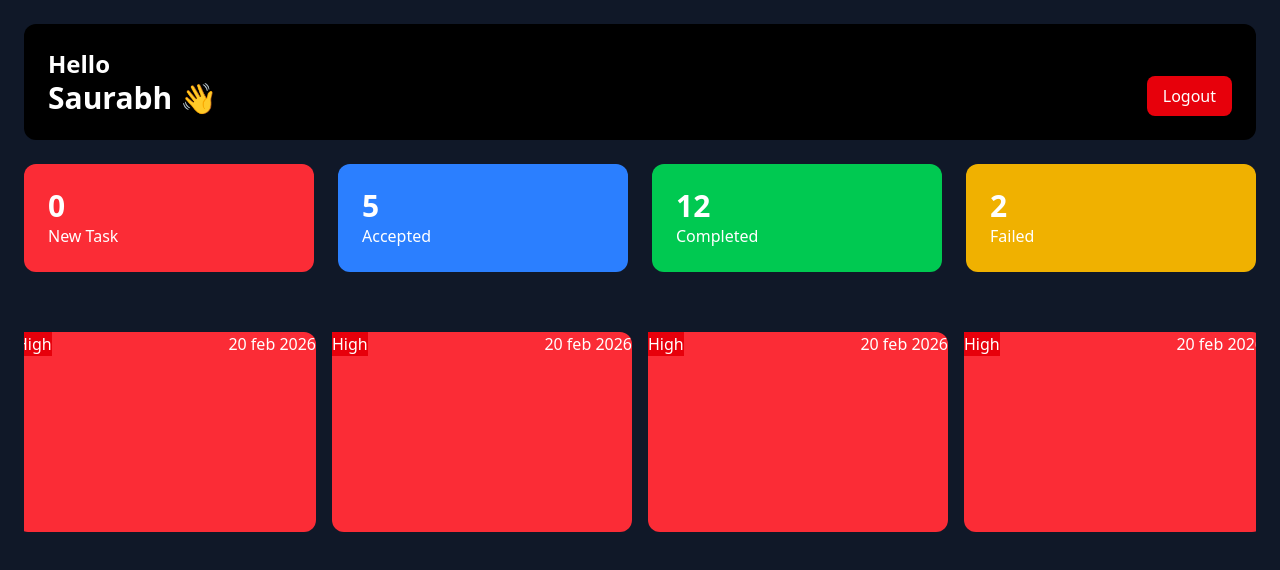
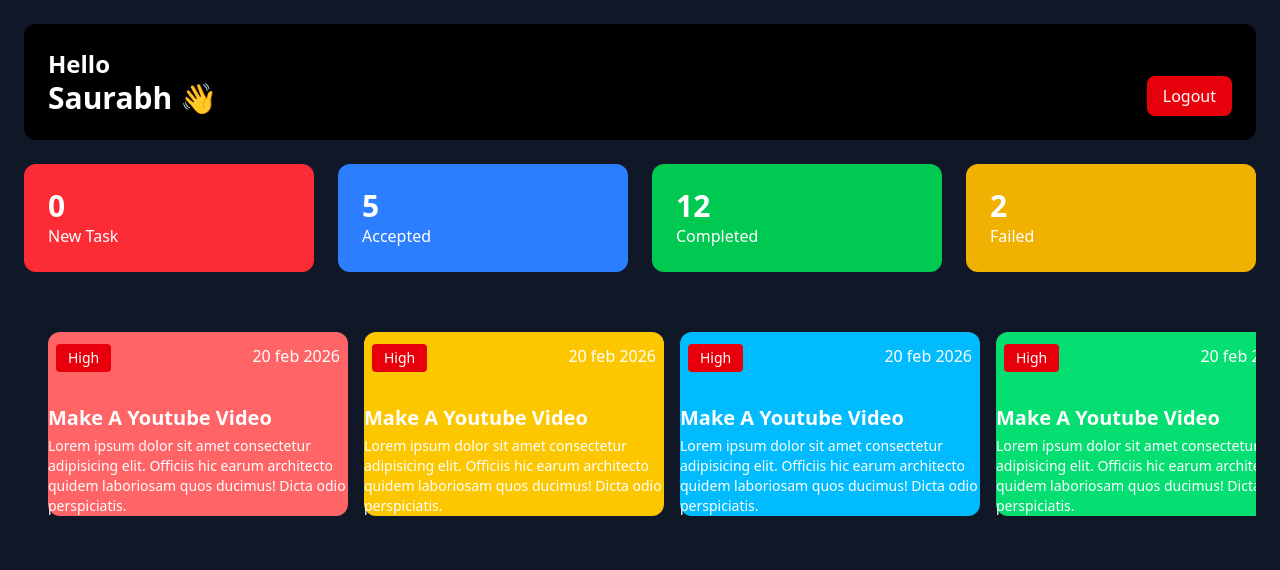
Before and after one commit to saurabhbhardwaj934/EMS, a React (Vite) app: page / in a window 1280 px wide. Shown: the top 570 px of the page. Built offline with nearby package versions, Linux system fonts and the light colour scheme.

Commit message:
TaskList Completed

```diff
--- a/src/components/TaskList/TaskList.jsx
+++ b/src/components/TaskList/TaskList.jsx
@@ -2,52 +2,61 @@ import React from 'react'
 
 const TaskList = () => {
   return (
-    <div id='tasklist' className='flex items-center justify-center overflow-x-auto h-60 py-5 gap-4 rounded-xl p-6 text-white mt-10 flex-nowrap'>
-      <div className='flex-shrink-0 h-full w-[300px] bg-red-500 rounded-xl'>
-            <div className='flex justify-between'>
-              <h3 className='bg-red-600 '>High</h3>
+    <div id='tasklist' className='flex overflow-x-auto w-full py-5 gap-4 rounded-xl p-6 text-white mt-10'>
+      <div className='flex-shrink-0 h-full w-[300px] bg-red-400 rounded-xl'>
+        <div className='flex justify-between px-2 py-3'>
+          <h3 className='bg-red-600 text-sm px-3 py-1 rounded  '>High</h3>
           <h4> 20 feb 2026 </h4>
         </div>
+        <h2 className='mt-5 text-xl font-semibold'> Make A Youtube Video </h2>
+        <p className='text-sm mt-1' >Lorem ipsum dolor sit amet consectetur adipisicing elit. Officiis hic earum architecto quidem laboriosam quos ducimus! Dicta odio perspiciatis.</p>
 
       </div>
-      <div className='flex-shrink-0 h-full w-[300px] bg-red-500 rounded-xl'>
-            <div className='flex justify-between'>
-              <h3 className='bg-red-600 '>High</h3>
+      <div className='flex-shrink-0 h-full w-[300px] bg-yellow-400 rounded-xl'>
+        <div className='flex justify-between px-2 py-3'>
+          <h3 className='bg-red-600 text-sm px-3 py-1 rounded  '>High</h3>
           <h4> 20 feb 2026 </h4>
         </div>
+        <h2 className='mt-5 text-xl font-semibold'> Make A Youtube Video </h2>
+        <p className='text-sm mt-1' >Lorem ipsum dolor sit amet consectetur adipisicing elit. Officiis hic earum architecto quidem laboriosam quos ducimus! Dicta odio perspiciatis.</p>
 
       </div>
-      <div className='flex-shrink-0 h-full w-[300px] bg-red-500 rounded-xl'>
-            <div className='flex justify-between'>
-              <h3 className='bg-red-600 '>High</h3>
+      <div className='flex-shrink-0 h-full w-[300px] bg-sky-400 rounded-xl'>
+        <div className='flex justify-between px-2 py-3'>
+          <h3 className='bg-red-600 text-sm px-3 py-1 rounded  '>High</h3>
           <h4> 20 feb 2026 </h4>
         </div>
+        <h2 className='mt-5 text-xl font-semibold'> Make A Youtube Video </h2>
+        <p className='text-sm mt-1' >Lorem ipsum dolor sit amet consectetur adipisicing elit. Officiis hic earum architecto quidem laboriosam quos ducimus! Dicta odio perspiciatis.</p>
 
       </div>
-      <div className='flex-shrink-0 h-full w-[300px] bg-red-500 rounded-xl'>
-            <div className='flex justify-between'>
-              <h3 className='bg-red-600 '>High</h3>
+      <div className='flex-shrink-0 h-full w-[300px] bg-green-400 rounded-xl'>
+        <div className='flex justify-between px-2 py-3'>
+          <h3 className='bg-red-600 text-sm px-3 py-1 rounded  '>High</h3>
           <h4> 20 feb 2026 </h4>
         </div>
+        <h2 className='mt-5 text-xl font-semibold'> Make A Youtube Video </h2>
+        <p className='text-sm mt-1' >Lorem ipsum dolor sit amet consectetur adipisicing elit. Officiis hic earum architecto quidem laboriosam quos ducimus! Dicta odio perspiciatis.</p>
 
       </div>
-      <div className='flex-shrink-0 h-full w-[300px] bg-red-500 rounded-xl'>
-            <div className='flex justify-between'>
-              <h3 className='bg-red-600 '>High</h3>
+      <div className='flex-shrink-0 h-full w-[300px] bg-emerald-400 rounded-xl'>
+        <div className='flex justify-between px-2 py-3'>
+          <h3 className='bg-red-600 text-sm px-3 py-1 rounded  '>High</h3>
           <h4> 20 feb 2026 </h4>
         </div>
+        <h2 className='mt-5 text-xl font-semibold'> Make A Youtube Video </h2>
+        <p className='text-sm mt-1' >Lorem ipsum dolor sit amet consectetur adipisicing elit. Officiis hic earum architecto quidem laboriosam quos ducimus! Dicta odio perspiciatis.</p>
 
       </div>
-      <div className='flex-shrink-0 h-full w-[300px] bg-red-500 rounded-xl'>
-            <div className='flex justify-between'>
-              <h3 className='bg-red-600 '>High</h3>
+      <div className='flex-shrink-0 h-full w-[300px] bg-pink-400 rounded-xl'>
+        <div className='flex justify-between px-2 py-3'>
+          <h3 className='bg-red-600 text-sm px-3 py-1 rounded  '>High</h3>
           <h4> 20 feb 2026 </h4>
         </div>
+        <h2 className='mt-5 text-xl font-semibold'> Make A Youtube Video </h2>
+        <p className='text-sm mt-1' >Lorem ipsum dolor sit amet consectetur adipisicing elit. Officiis hic earum architecto quidem laboriosam quos ducimus! Dicta odio perspiciatis.</p>
 
       </div>
-
-
-
 
     </div>
   )
```
Lines whose indentation alone changed are shown as unchanged.
